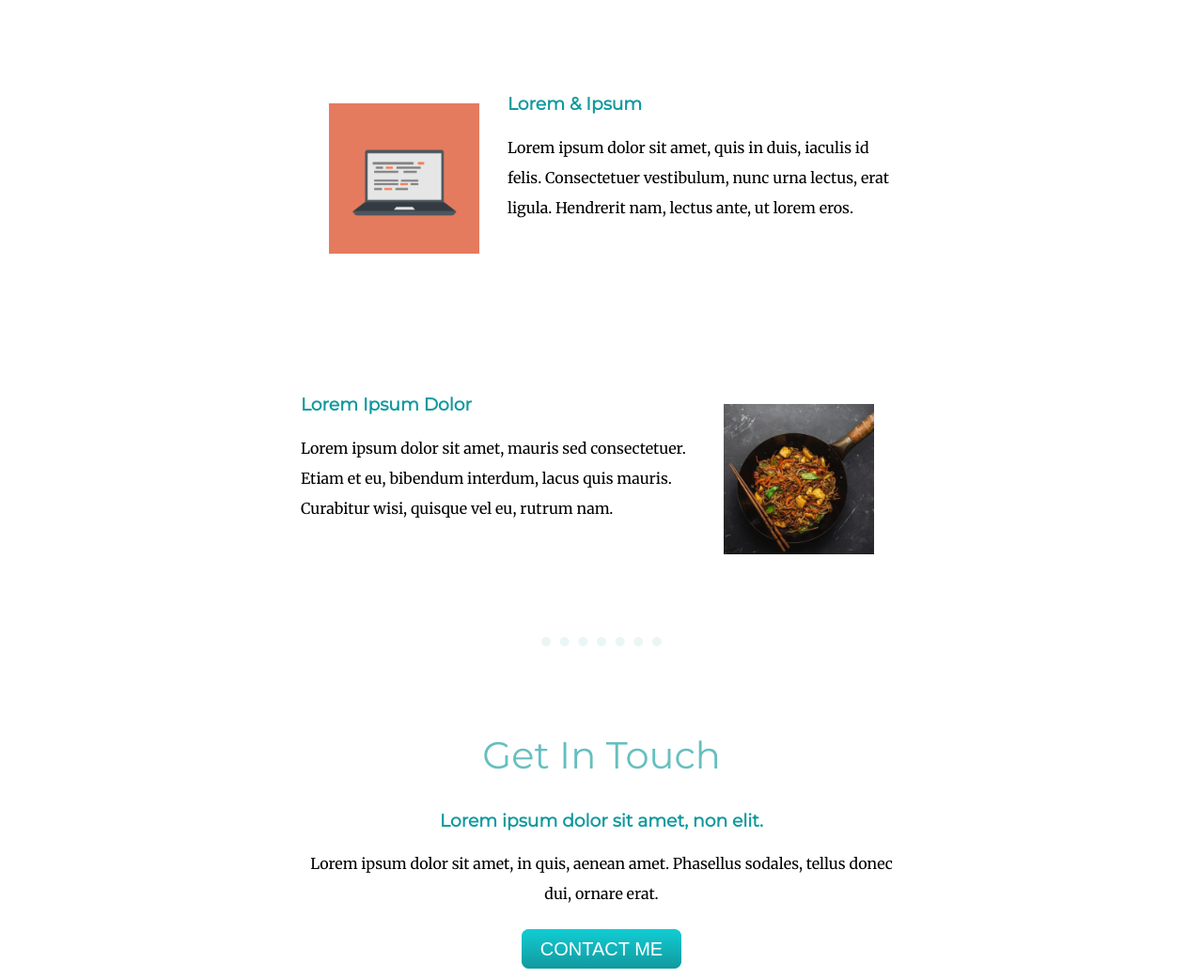
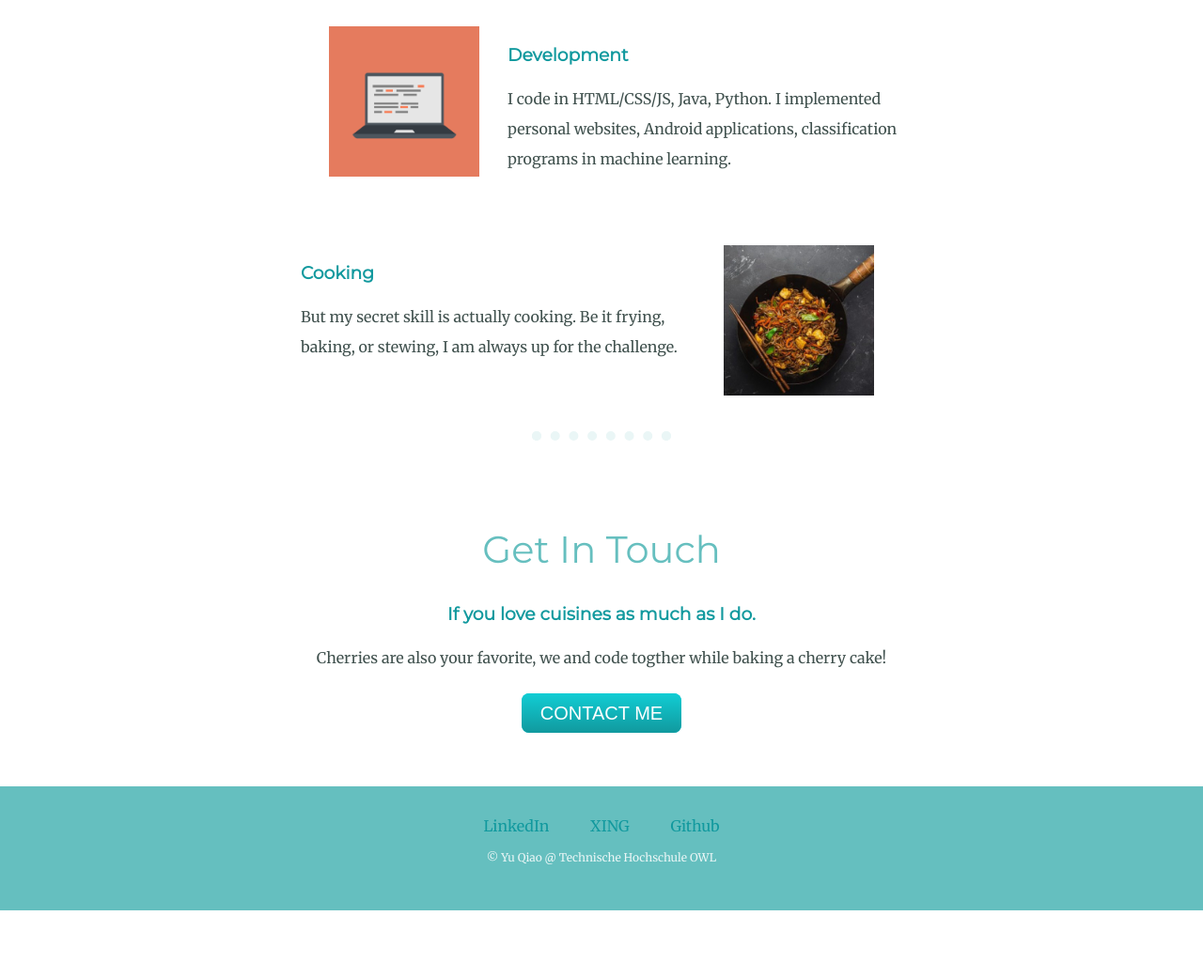
Before and after one commit to jadenbruecke/cv, a plain HTML site: page index.html in a window 1280 px wide. Shown: the part 1615-2656 px from the top of the page at 94% size. After the commit the page ends 2584 px from the top, so only its background shows below. Drawn offline with Linux system fonts and the light colour scheme.

Commit message:
update texts and styles

```diff
--- a/css/styles.css
+++ b/css/styles.css
@@ -2,6 +2,7 @@ body {
     margin: 0;
     text-align: center;
     font-family: 'Merriweather', serif;
+    color: #40514e;
 }
 
 h1 {
@@ -26,15 +27,9 @@ h3 {
 }
 
 hr {
-    border-top: 10px dotted #EAF6F6;
+    border: 10px dotted #EAF6F6;
     border-bottom: none;
-    border-left: none;
-    border-right: none;
     width: 10%;
-}
-
-a {
-    color: #11999E;
 }
 
 p {
@@ -58,20 +53,19 @@ p {
 .img-computer {
     width: 25%;
     float: left;
-    margin: 30px;
+    margin: auto 30px;
 }
 
 .img-cooking {
     width: 25%;
     float: right;
-    margin: 30px;
+    margin: auto 30px;
 }
 
 .skill-row {
     width: 50%;
     display: inline-block;
-    margin-top: 50px;
-    margin-bottom: 50px;
+    margin: 30px auto;
     text-align: left;
 }
 
@@ -121,11 +115,17 @@ p {
 }
 
 .footer-link {
-    margin: auto 10px;
+    color: #11999E;
+    margin: auto 20px;
+    text-decoration: none;
+}
+
+.footer-link:hover {
+    color: #EAF6F6;
 }
 
 .footer-text {
-    font-size: small;
+    font-size: 0.75rem;
     color: #EAF6F6;
 }
 
--- a/index.html
+++ b/index.html
@@ -20,7 +20,7 @@
           <div class="profile-row">
             <img src="images/yu_qiao_profile_picture.png" alt="">
             <h2>Hello.</h2>
-            <p>Lorem ipsum dolor sit amet, vitae volutpat, dui conubia, dolor urna. Non auctor, montes nulla distinctio.</p>
+            <p>I am studying Information Technology. I ♥ waffles and cherries.</p>
           </div>
         </div>
         <hr>
@@ -28,21 +28,21 @@
           <h2>My Skills.</h2>
           <div class="skill-row">
             <img class="img-computer" src="images/computer.png" alt="computer-skills">
-            <h3>Lorem & Ipsum</h3>
-            <p class="skill-description">Lorem ipsum dolor sit amet, quis in duis, iaculis id felis. Consectetuer vestibulum, nunc urna lectus, erat ligula. Hendrerit nam, lectus ante, ut lorem eros.</p>
+            <h3>Development</h3>
+            <p class="skill-description">I code in HTML/CSS/JS, Java, Python. I implemented personal websites, Android applications, classification programs in machine learning.</p>
           </div>
           <div class="skill-row">
             <img class="img-cooking" src="images/cooking.jpg" alt="cooking-skills">
-            <h3>Lorem Ipsum Dolor</h3>
-            <p class="skill-description">Lorem ipsum dolor sit amet, mauris sed consectetuer. Etiam et eu, bibendum interdum, lacus quis mauris. Curabitur wisi, quisque vel eu, rutrum nam.</p>
+            <h3>Cooking</h3>
+            <p class="skill-description">But my secret skill is actually cooking. Be it frying, baking, or stewing, I am always up for the challenge.</p>
           </div>
         </div>
         <hr>
         <div class="contact-me">
           <div class="contact-me-row">
             <h2>Get In Touch</h2>
-            <h3>Lorem ipsum dolor sit amet, non elit.</h3>
-            <p>Lorem ipsum dolor sit amet, in quis, aenean amet. Phasellus sodales, tellus donec dui, ornare erat.</p>
+            <h3>If you love cuisines as much as I do.</h3>
+            <p>Cherries are also your favorite, we and code togther while baking a cherry cake!</p>
             <div class="button-container">
               <a class="btn" href="mailto:yu.umlaut.qiao@outlook.com">CONTACT ME</a>
             </div>
```
Also changed, not shown: StubCode.html (deleted, +0 -36 lines).
